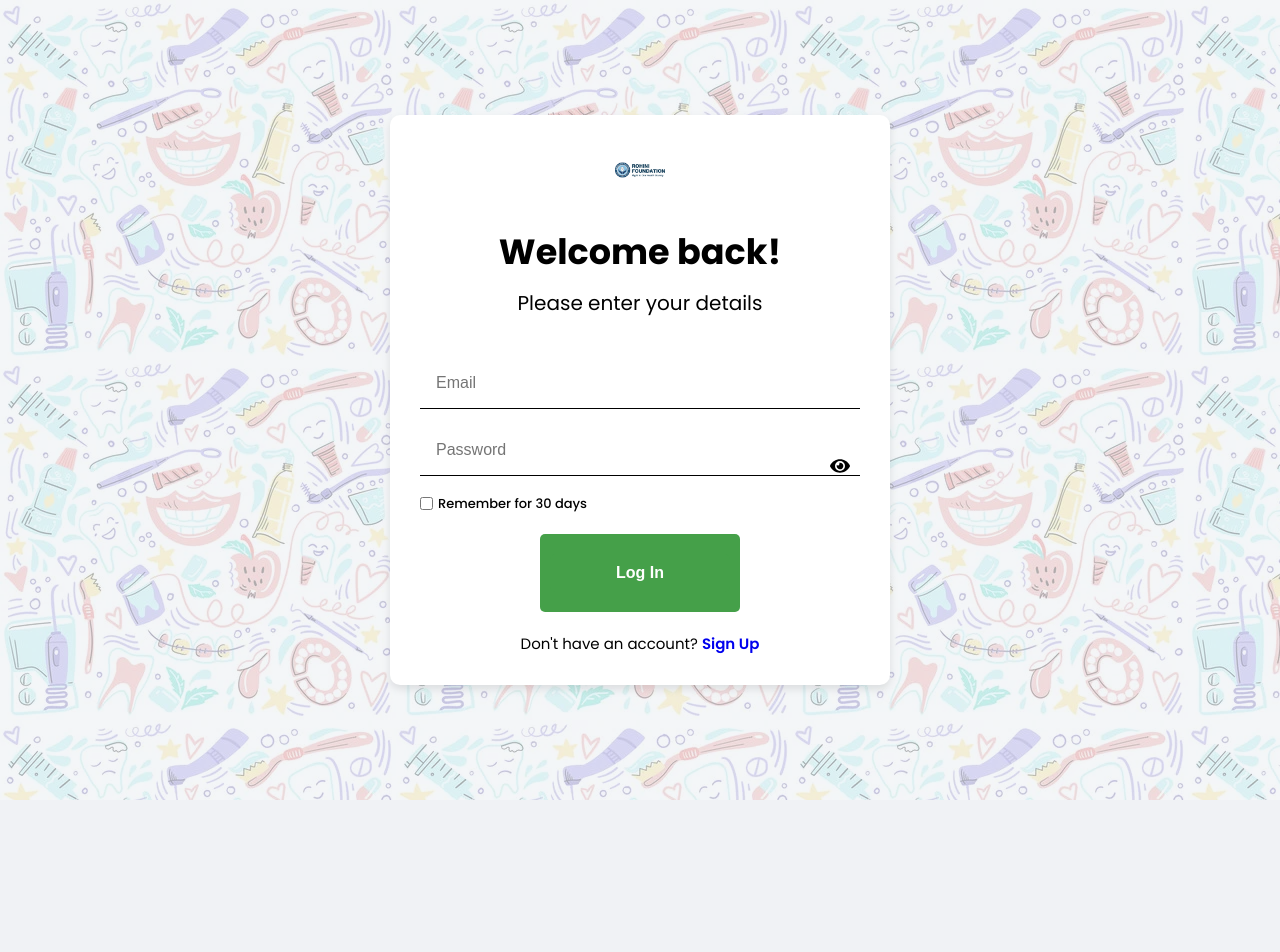
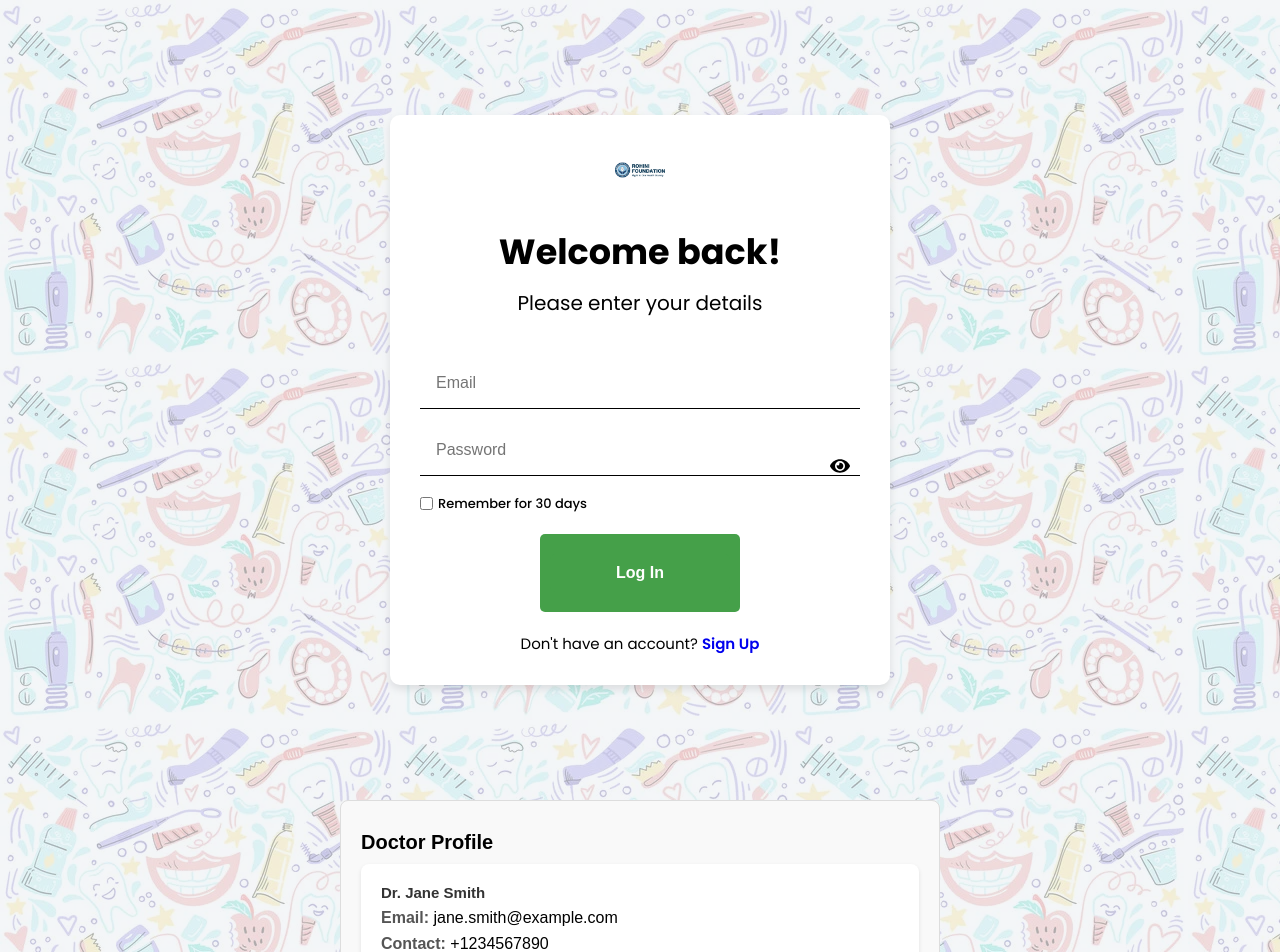
Before and after one commit to cfgbengaluru24/Team-28, a React (Create React App) app in the folder frontend/: page / in a window 1280 px wide. Shown: the top 952 px of the page. Before the commit the page ends 800 px from the top, so only its background shows below. Built offline with nearby package versions, Linux system fonts and the light colour scheme.

Commit message:
"Added DoctorProfile component to App.js and imported it from ../Profile"

```diff
--- /dev/null
+++ b/frontend/Profile.js
@@ -0,0 +1,106 @@
+// import React, { useState, useEffect } from 'react';
+// import axios from 'axios';
+// import './profilestyles.css';
+
+// const Profile = () => {
+//   const [doctor, setDoctor] = useState(null);
+//   const [error, setError] = useState('');
+
+//   useEffect(() => {
+//     const fetchDoctor = async () => {
+//       try {
+//         const response = await axios.get('/api/doctor/me');
+//         setDoctor(response.data);
+//       } catch (err) {
+//         setError('Error fetching doctor data');
+//       }
+//     };
+
+//     fetchDoctor();
+//   }, []);
+
+//   if (error) {
+//     return <div>{error}</div>;
+//   }
+
+//   if (!doctor) {
+//     return <div>Loading...</div>;
+//   }
+
+//   return (
+//     <div className="profile">
+//       <h1>Doctor Profile</h1>
+//       <img src="path/to/doctor/image" alt="Doctor" className="profile-image" />
+//       <div className="profile-details">
+//         <p><strong>Name:</strong> {doctor.name}</p>
+//         <p><strong>Email:</strong> {doctor.email}</p>
+//         <p><strong>Contact:</strong> {doctor.contact}</p>
+//         <p><strong>Speciality:</strong> {doctor.speciality}</p>
+//         <p><strong>Volunteer:</strong> {doctor.isVolunteer ? 'Yes' : 'No'}</p>
+//       </div>
+//     </div>
+//   );
+// };
+
+// export default Profile;
+// src/DoctorProfile.js
+import React from 'react';
+
+const doctorData = {
+    name: "Dr. Jane Smith",
+    email: "jane.smith@example.com",
+    isVolunteer: false,
+    patients: [], // Assume there are no patients for simplicity
+    contact: "+1234567890",
+    speciality: "Cardiology"
+};
+
+const DoctorProfile = () => {
+    // Inline styles
+    const containerStyle = {
+        fontFamily: 'Arial, sans-serif',
+        margin: '20px',
+        padding: '20px',
+        border: '1px solid #ddd',
+        borderRadius: '8px',
+        maxWidth: '600px',
+        margin: 'auto',
+        backgroundColor: '#f9f9f9'
+    };
+
+    const cardStyle = {
+        backgroundColor: '#fff',
+        padding: '20px',
+        borderRadius: '8px',
+        boxShadow: '0 2px 4px rgba(0, 0, 0, 0.1)'
+    };
+
+    const headingStyle = {
+        marginTop: '0',
+        color: '#333'
+    };
+
+    const paragraphStyle = {
+        fontSize: '16px',
+        margin: '8px 0'
+    };
+
+    const strongStyle = {
+        color: '#555'
+    };
+
+    return (
+        <div style={containerStyle}>
+            <h1>Doctor Profile</h1>
+            <div style={cardStyle}>
+                <h2 style={headingStyle}>{doctorData.name}</h2>
+                <p style={paragraphStyle}><strong style={strongStyle}>Email:</strong> {doctorData.email}</p>
+                <p style={paragraphStyle}><strong style={strongStyle}>Contact:</strong> {doctorData.contact}</p>
+                <p style={paragraphStyle}><strong style={strongStyle}>Speciality:</strong> {doctorData.speciality}</p>
+                <p style={paragraphStyle}><strong style={strongStyle}>Volunteer:</strong> {doctorData.isVolunteer ? 'Yes' : 'No'}</p>
+            </div>
+        </div>
+    );
+};
+
+export default DoctorProfile;
--- a/frontend/src/App.js
+++ b/frontend/src/App.js
@@ -4,11 +4,14 @@ import React from 'react';
 //import Signup from './Signup_admin';
 import Login from './login_doc'
 import Home from './home';
+import DoctorProfile from '../Profile';
+
 
 function App() {
   return (
     <div className="App">
       <Login />
+      <DoctorProfile />
     </div>
   );
 }
```
Also changed, not shown: 2 other files (tests, documents, lock files or other folders).
